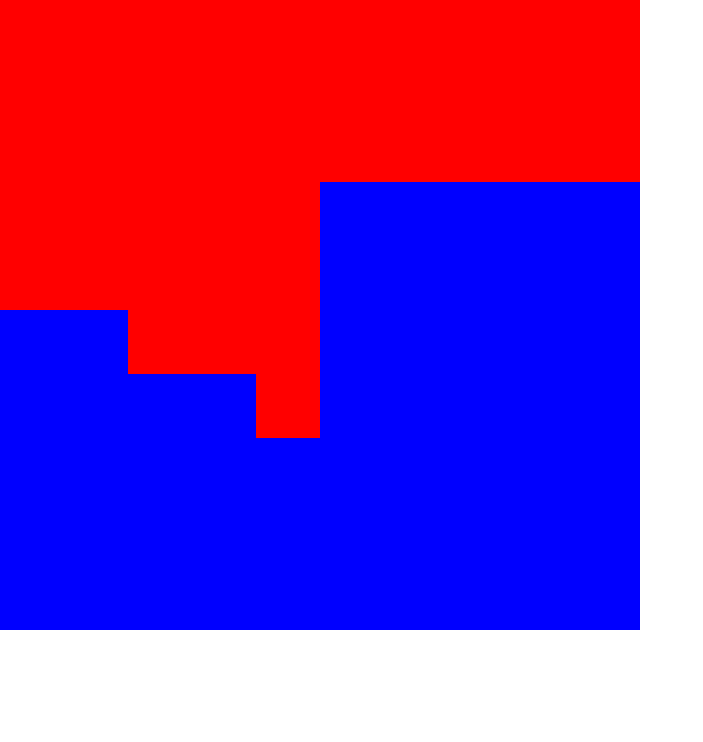
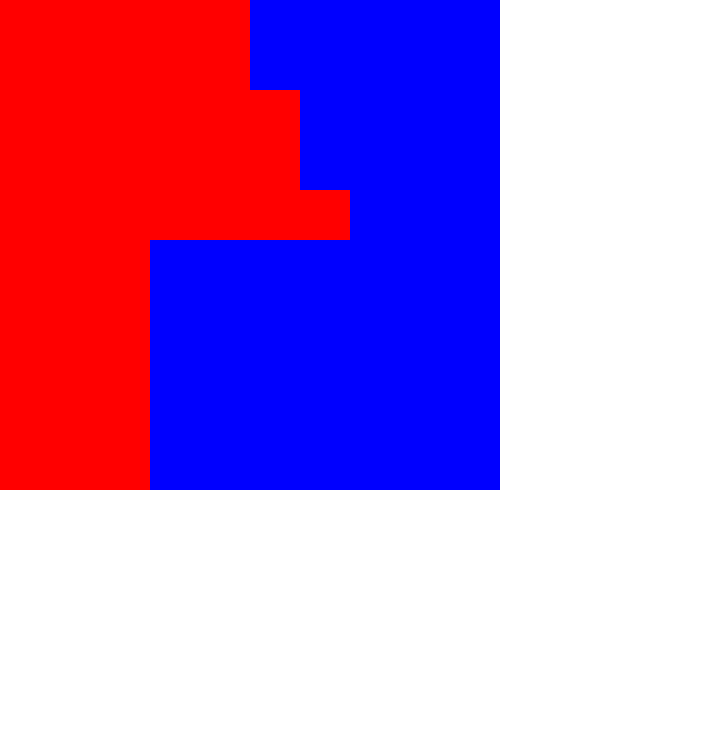
Before and after one commit to Liziloo/odin-battleship, a website built with webpack: page src/template.html in a window 1280 px wide. Shown: the part 58-800 px from the top of the page, without its empty margins (0-703 px from the left). Built offline with nearby package versions, Linux system fonts and the light colour scheme.

Commit message:
fix: correct orientation of board in DOM

```diff
--- a/src/styles/styles.css
+++ b/src/styles/styles.css
@@ -4,11 +4,14 @@
 
 .board {
     display: grid;
-    grid: repeat(10, 8vh) / repeat(10, 8vh);
+    grid-auto-flow: column;
+    grid-template-rows: repeat(10, 50px);
+    grid-template-columns: repeat(10, 50px);
 }
 
 .cell {
     background-color: blue;
+
 }
 
 .ship {
```
